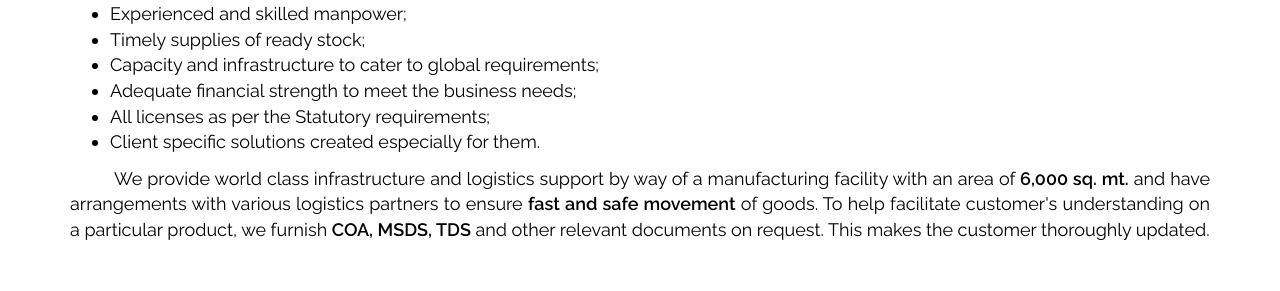
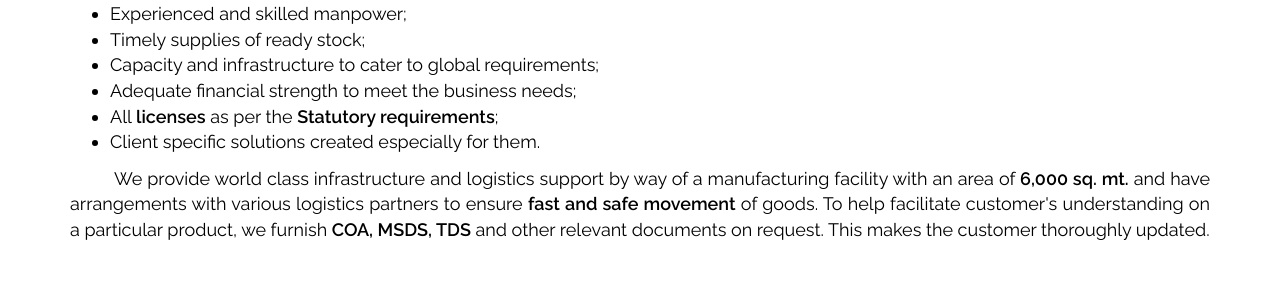
Before and after one commit to trichem/trichem.github.io, a Jekyll site: the page built from pages/aboutus.html, in a window 1280 px wide and 900 px high, scrolled down 1253 px. Shown: the part 129-420 px from the top of the window. Built offline with Jekyll 4.4.1, drawn with Linux system fonts in a browser that asks for light colours; some web fonts are replaced.

Commit message:
bold lic

```diff
--- a/pages/aboutus.html
+++ b/pages/aboutus.html
@@ -62,7 +62,7 @@ parent: aboutus
             <li>Timely supplies of ready stock;</li>
             <li>Capacity and infrastructure to cater to global requirements;</li>
             <li>Adequate financial strength to meet the business needs;</li>
-            <li>All licenses as per the Statutory requirements;</li>
+            <li>All <b>licenses</b> as per the <b>Statutory requirements</b>;</li>
             <li>Client specific solutions created especially for them.</li>
         </ul>
         &nbsp;&nbsp;&nbsp;&nbsp;&nbsp;&nbsp;&nbsp;&nbsp; We provide world class infrastructure and logistics support by way of a manufacturing facility with an area of <b>6,000 sq. mt.</b> and have arrangements with various logistics partners to ensure <b>fast and safe movement</b> of goods. To help facilitate customer's understanding on a particular product, we furnish <b>COA, MSDS, TDS</b> and other relevant documents on request. This makes the customer thoroughly updated.
```
